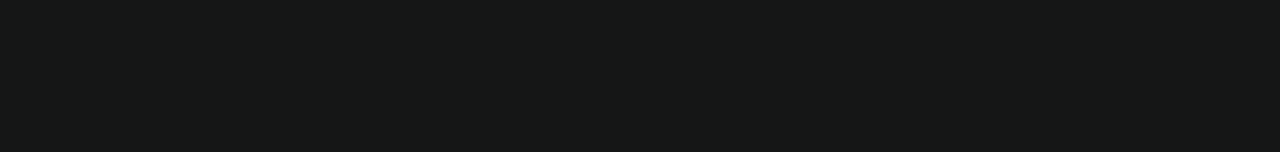
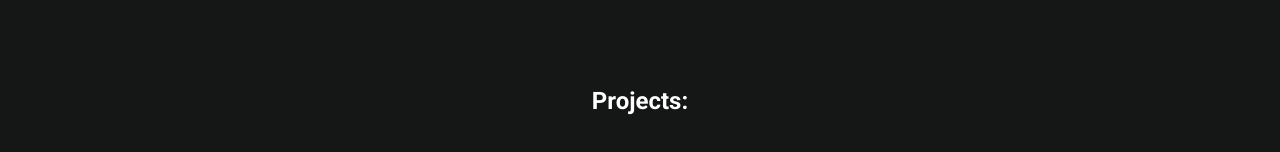
Before and after one commit to andordavoti/personal-website, a React (Create React App) app: page / in a window 1280 px wide. Shown: the part 670-822 px from the top of the page. Before the commit the page ends 800 px from the top, so only its background shows below. Built offline with nearby package versions, Linux system fonts and the light colour scheme; a web font is replaced by a local one.

Commit message:
added projects component

```diff
--- a/src/App.tsx
+++ b/src/App.tsx
@@ -9,6 +9,7 @@ import Skills from './components/Skills/skills.component';
 import useMediaQuery from './lib/useMediaQuery';
 import { useDispatch } from 'react-redux';
 import { setTheme } from './redux/dropdown/settings.action';
+import Projects from './components/Projects/projects.component';
 
 const App: React.FC = () => {
     const dispatch = useDispatch();
@@ -22,6 +23,7 @@ const App: React.FC = () => {
             <Header />
             <TopIntro />
             <Skills />
+            <Projects />
         </div>
     );
 };
--- /dev/null
+++ b/src/components/Projects/projects.component.tsx
@@ -0,0 +1,12 @@
+import React from 'react';
+import { ProjectsWrapper, ProjectsTitle } from './projects.styles';
+
+const Projects: React.FC = () => {
+    return (
+        <ProjectsWrapper>
+            <ProjectsTitle>Projects:</ProjectsTitle>
+        </ProjectsWrapper>
+    );
+};
+
+export default Projects;
--- /dev/null
+++ b/src/components/Projects/projects.styles.tsx
@@ -0,0 +1,18 @@
+import styled from 'styled-components';
+import { breakpoints } from '../../lib/breakpoints';
+
+export const ProjectsWrapper = styled.div`
+    display: flex;
+    justify-content: space-evenly;
+    margin: 10px;
+    flex-direction: column;
+
+    @media ${breakpoints.s} {
+        margin: 40px;
+    }
+`;
+
+export const ProjectsTitle = styled.h2`
+    text-align: center;
+    color: white;
+`;
```
